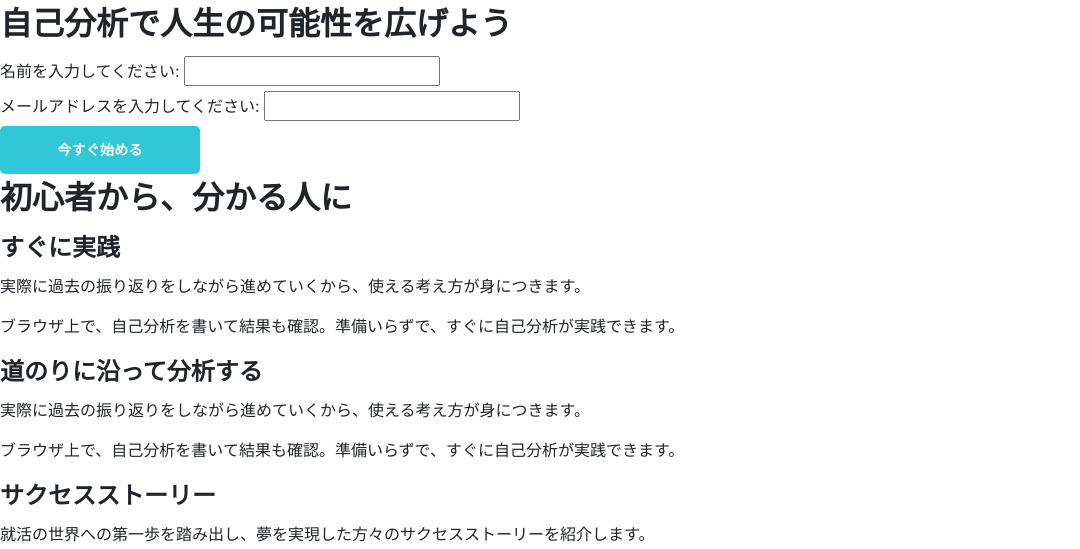
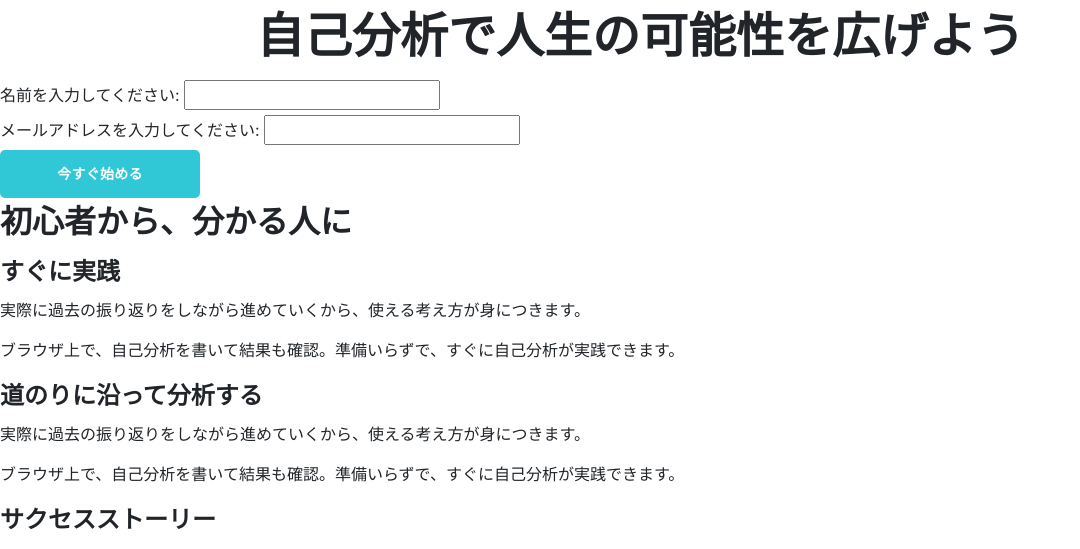
Before and after one commit to kimuson13/job-gate, a Django app: template app/templates/app/home.html in a window 1280 px wide. Shown: the top 549 px of the page, without its empty margins (0-1080 px from the left). Run offline with Django 3.2, Linux system fonts and the light colour scheme; the template is opened without the code that fills it, so the values that code supplies are empty; some libraries are stand-ins or nearby versions.

Commit message:
css整え中

```diff
--- /dev/null
+++ b/app/static/css/pages/_top.scss
@@ -0,0 +1,7 @@
+// topページのスタイルについて記述する。
+.home {
+    .main-title {
+        font-size: 48px;
+        text-align: center;
+    }
+}
--- a/app/static/css/style.css
+++ b/app/static/css/style.css
@@ -41,4 +41,9 @@
 .btn-done:hover {
   background-color: #0d9177;
 }
+
+.home .main-title {
+  font-size: 48px;
+  text-align: center;
+}
 /*# sourceMappingURL=style.css.map */
--- a/app/static/css/style.scss
+++ b/app/static/css/style.scss
@@ -1,2 +1,3 @@
 @import 'modules/variables';
 @import 'modules/button';
+@import 'pages/top';
--- a/app/templates/app/elementarySchool.html
+++ b/app/templates/app/elementarySchool.html
@@ -1,4 +1,4 @@
-{% extends 'jobgate/layout.html' %}
+{% extends 'app/layout.html' %}
 
 {% block main-content %}
 <!-- この中にHTMLの内容を書く。 -->
--- a/app/templates/app/home.html
+++ b/app/templates/app/home.html
@@ -3,7 +3,7 @@
 {% block main-content %}
 <!-- この中にHTMLの内容を書く。 -->
 <div class="home">
-    <h1 class="home__main-title">
+    <h1 class="main-title">
         自己分析で人生の可能性を広げよう
     </h1>
     <div class="home__start-form-container">
--- a/app/templates/app/layout.html
+++ b/app/templates/app/layout.html
@@ -6,8 +6,8 @@
     <meta http-equiv="X-UA-Compatible" content="IE=edge">
     <meta name="viewport" content="width=device-width, initial-scale=1.0">
     <title>Jobgate | 就活の入門なら自己分析から始められるJobgate</title>
-    <link rel="stylesheet" href="{% static 'app/vendors/bootstrap-reboot.css' %}">
-    <link rel="stylesheet" href="{% static 'app/style.css' %}">
+    <link rel="stylesheet" href="{% static '/css/vendors/bootstrap-reboot.css' %}">
+    <link rel="stylesheet" href="{% static '/css/style.css' %}">
 </head>
 <body>
     <!-- ここにはヘッダーを追加する。 -->
--- a/app/templates/app/questionDescription.html
+++ b/app/templates/app/questionDescription.html
@@ -1,4 +1,4 @@
-{% extends 'jobgate/layout.html' %}
+{% extends 'app/layout.html' %}
 
 {% block main-content %}
 <!-- この中にHTMLの内容を書く。 -->
--- a/tooneproject/settings.py
+++ b/tooneproject/settings.py
@@ -124,6 +124,10 @@ USE_TZ = True
 
 # Static files (CSS, JavaScript, Images)
 # https://docs.djangoproject.com/en/2.2/howto/static-files/
+STATICFILES_DIRS = [
+    os.path.join(BASE_DIR, "static"),
+]
+
 
 STATIC_URL = '/static/'
 
```
Also changed, not shown: 1 other file.
